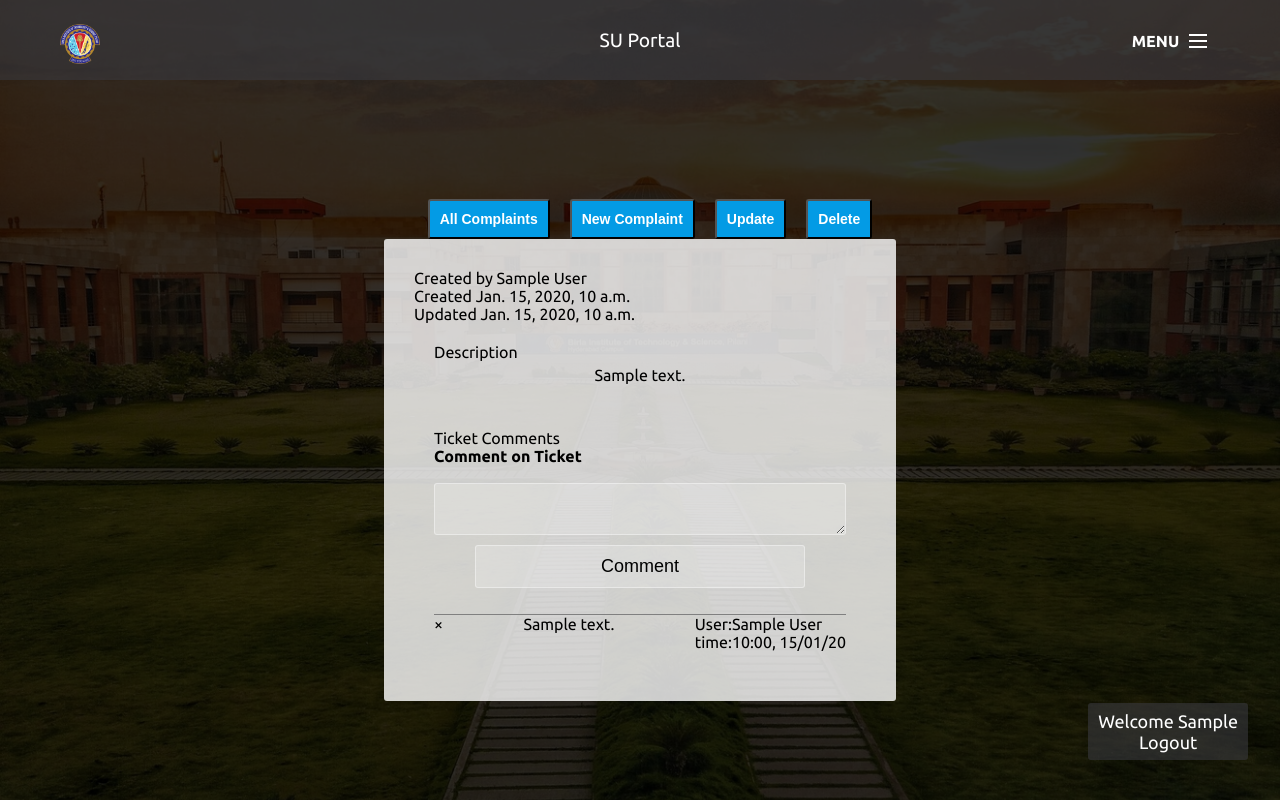
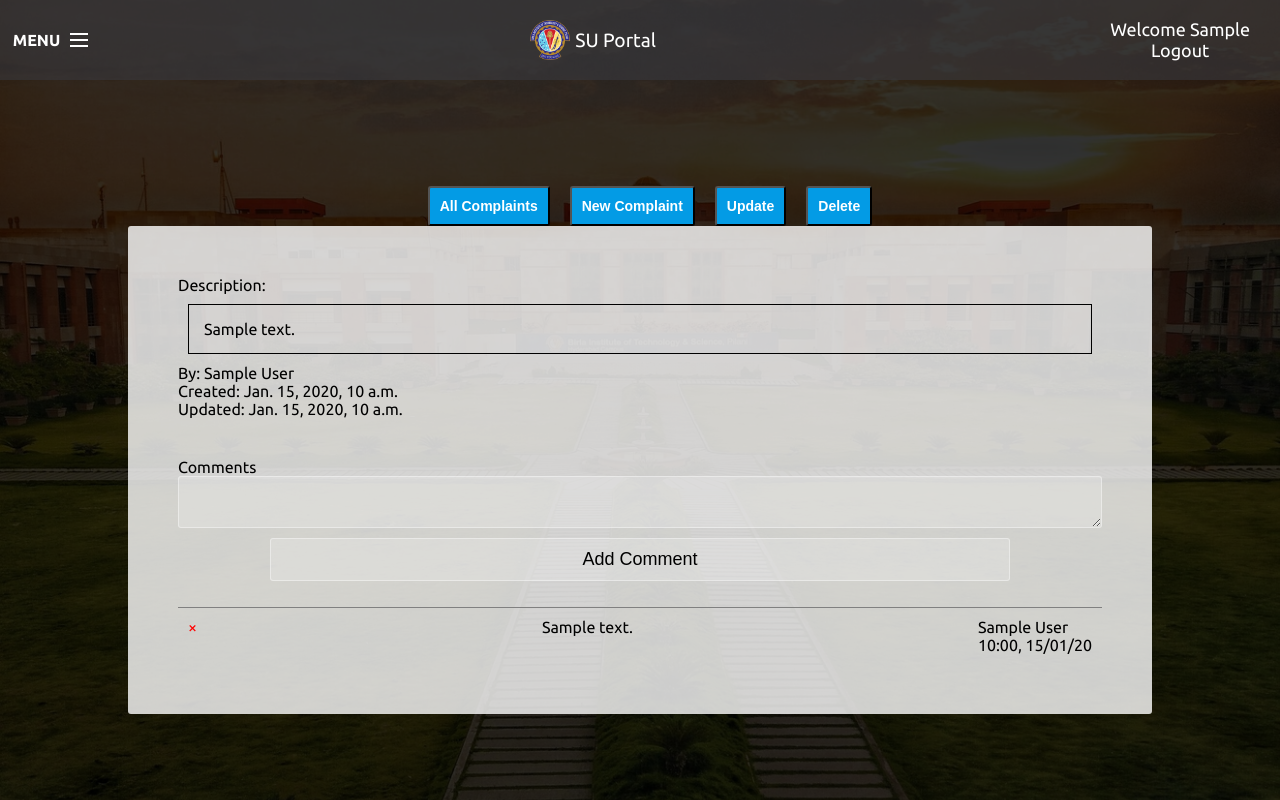
Before and after one commit to bits-su/SU-Portal, a Django app: page /tickets/view/1/ in a window 1280 px wide. Run offline with Django 3.2, Linux system fonts and the light colour scheme; a user stored in the database is signed in; tables that the repository leaves empty hold one stand-in row (values such as "Sample post"); some libraries are stand-ins or nearby versions.

Commit message:
front: fix menu position and complaints ui

```diff
--- a/app/static/app/stylesheets/home.css
+++ b/app/static/app/stylesheets/home.css
@@ -98,6 +98,8 @@ Main components
     z-index: 0;
     display: flex;
     justify-content: center;
+    flex-direction: column;
+    align-items: center;
 }
 #main-wrapper {
     max-height: 100vh;
@@ -163,7 +165,7 @@ Main components
     display: flex;
     flex-direction: row;
     align-items: center;
-    justify-content: center;
+    justify-content: space-between;
 }
 @media only screen and (min-width: 768px) {
     .cd-header {
@@ -186,20 +188,16 @@ Main components
 .no-js .cd-blurred-bg {
     display: none;
 }
-
-#cd-logo {
-    position: absolute;
-    left: 10px;
-    top: 8px;
-    width: 100px;
-    height: 32px;
-}
 #cd-logo img {
     display: block;
+    margin: 5px;
 }
 #title {
     font-size: 1.2em;
     color: white;
+    display: flex;
+    flex-direction: row;
+    align-items: center;
 }
 @media only screen and (min-width: 768px) {
     #cd-logo {
@@ -219,8 +217,7 @@ Main components
 
 .cd-menu-trigger {
     display: inline-block;
-    position: absolute;
-    right: 0;
+    left: 0;
     top: 0;
     height: 50px;
     line-height: 50px;
@@ -345,7 +342,7 @@ Main components
 #main-nav .cd-close-menu {
     position: absolute;
     top: 0;
-    right: 0;
+    left: 0;
     display: inline-block;
     width: 40px;
     height: 40px;
@@ -458,18 +455,13 @@ li.multi > a {
     z-index: -1;
 }
 #login {
-	position: fixed;
-	color: white;
-	bottom: 5%;
-	right: 2.5%;
 	text-align: center;
 	font-size: 18px;
 	font-size: 1.125rem;
 	color: #ffffff;
 	z-index: 2;
-	background-color: rgba(58, 57, 63, 0.6);
 	border-radius: 3px;
-	padding: 7.5px 10px;
+    margin: 30px;
 }
 .complaints-block {
     border-radius:20px;
--- a/app/static/app/stylesheets/simpleview.css
+++ b/app/static/app/stylesheets/simpleview.css
@@ -32,8 +32,9 @@
     color:black;
     display: flex;
     flex-direction: column;
-    justify-content: center;
     align-items: center;
+    width: 100vw;
+    overflow: scroll;
 }
 .hidden{
     display:none;
@@ -56,9 +57,10 @@
     display:flex;
     flex-direction: row;
     justify-content: space-between;
+    padding: 10px;
 }
 .delete-comment-view > a{
-    color:black;
+    color:red;
 }
 .add-comment-view{
     padding-bottom:1em;
@@ -66,7 +68,6 @@
 }
 .form-update{
     font-size:2em;
-    color:black;
 }
 #create-ticket-button > a {
     background-color: #039be5;
@@ -148,14 +149,13 @@ textarea,input {
 }
 .ticket-created-view {
     display: flex;
-    flex-direction: column;
-    justify-content: center;
+    flex-direction: row;
 }
 #info-container {
     background-color: rgba(255,255,255,0.8);
     padding: 30px;
     border-radius: 3px;
-    width: 40vw;
+    width: 80vw;
 }
 label {
     color: black;
@@ -166,9 +166,11 @@ label {
     font-size: 1em !important;
 }
 #description-content-view {
-    text-align: center;
-    padding: 5px;
-
+	text-align: center;
+	padding: 15px;
+	border: 1px solid;
+	text-align: left;
+    margin: 10px;
 }
 #table-con {
     width: 100vw;
@@ -178,3 +180,17 @@ label {
     margin-top: 40px;
     border-radius: 3px;
 }
+.comment-text {
+    max-width: 40vw;
+}
+#create-ticket-div-update {
+    display: flex;
+    flex-direction: column;
+}
+#up-wrapper {
+	display: flex;
+	flex-direction: column;
+	background-color: rgba(255,255,255,0.8);
+    width: 80vw;
+    border-radius: 3px;
+}
--- a/simpleticket/templates/view.html
+++ b/simpleticket/templates/view.html
@@ -29,7 +29,7 @@
 {% block content %}
 <div class="simple-view">
     <div id="create-ticket-div" class="container">
-        <div class="col-md-6 ticket-view">
+        <div class="ticket-view">
             <button id="view-all-button" class="top-button submit btn ticket-button">All Complaints</button>
             <button id="create-ticket-button" class="top-button submit btn btn-success ticket-button">New Complaint</button>
             <!-- <button id="view-my-complaints-button" class="btn">View My Complaints</button> -->
@@ -95,10 +95,6 @@
                 </div>
             </div>
             <div class="col-md-5 ticket-created-view">
-                <div id="created_by">
-                    <!-- <label>Created by</label> <a href="/tickets/?created_by={{ ticket.assigned_to.id }}">{{ ticket.created_by.username }}</a> -->
-                    <label>Created by</label> {{ ticket.created_by.first_name }} {{ ticket.created_by.last_name }}
-                </div>
 
                 <div id="assigned_to" class="hidden">
                     {% if ticket.assigned_to %}
@@ -107,24 +103,23 @@
                         <label>Assigned to</label> Unassigned
                     {% endif %}
                 </div>
-                <div class="ticket-time-view">
-                    <div id="created">
-                        <label>Created</label> {{ ticket.creation_time }}
-                    </div>
-
-                    <div id="updated">
-                        <label>Updated</label> {{ ticket.update_time }}
-                    </div>
-                </div>
             </div>
         </div>
 
         <div class="row contents-view">
             <div class="col-md-2 description-view">
-                <label>Description</label>
+                <label>Description:</label>
             </div>
             <div id="description-content-view" class="col-md-10">
                 {{ ticket.desc|safe }}
+            </div>
+            <label>By:</label> {{ ticket.created_by.first_name }} {{ ticket.created_by.last_name }}
+            <div id="created">
+                <label>Created: </label> {{ ticket.creation_time }}
+            </div>
+
+            <div id="updated">
+                <label>Updated: </label> {{ ticket.update_time }}
             </div>
         </div>
 
@@ -145,9 +140,8 @@
         </div>
 
         <div class="ticket-comments-view">
-                <p>Ticket Comments</p>
+                <p>Comments</p>
                 <div class="add-comment-view">
-                        <h4>Comment on Ticket</h4><br>
                         <form method="POST" action="/tickets/submit_comment/{{ ticket.id }}/">
                             {% csrf_token %}
                             <div class="row">
@@ -169,7 +163,7 @@
                                     </div>
                                 </div>
                             </div>
-                            <input id="submit-comment" type="submit" class="btn btn-primary btn-lg" value="Comment" />
+                            <input id="submit-comment" type="submit" class="btn btn-primary btn-lg" value="Add Comment" />
                         </form>
                     </div>
                 {% for comment in ticket_comments.object_list %}
@@ -180,9 +174,9 @@
                         <div class="col-md-9 comment-text">{{ comment.text|safe|linebreaksbr }}</div>
                         <div class=" col-md-3 comment-info ticket-comment-details-view">
                             <!-- <div class="commenter"><label>User:</label><a href="/tickets/?created_by=1">{{ comment.commenter.username }}</a></div> -->
-                            <div class="commenter"><label>User:</label>{{ comment.commenter.first_name }} {{ comment.commenter.last_name }}</div>
-                            <div class="update-time"><label>time:</label>{{ comment.update_time|date:"H:i, d/m/y" }}</div>
-                            <div class="time-logged hidden"><label>Time Logged</label>{{ comment.time_logged }} hours</div>
+                            <div class="commenter">{{ comment.commenter.first_name }} {{ comment.commenter.last_name }}</div>
+                            <div class="update-time">{{ comment.update_time|date:"H:i, d/m/y" }}</div>
+                            <div class="time-logged hidden">{{ comment.time_logged }} hours</div>
                         </div>
                     </div>
                 {% endfor %}
--- a/templates/base.html
+++ b/templates/base.html
@@ -25,25 +25,28 @@
                 <div id="blur-it-all">
                 </div>
                 <header class="cd-header">
-                    <div id="cd-logo"><a href="/"><img src="{% static "app/logo.png" %}" alt="Logo" style="height:40px;"></a></div>
+                    <a class="cd-menu-trigger" href="#main-nav">Menu<span></span></a>
+                    <!-- <div id="cd-logo"><a href="/"><img src="{% static "app/logo.png" %}" alt="Logo" style="height:40px;"></a></div> -->
                     <div id="title">
+                        <div id="cd-logo"><a href="/"><img src="{% static "app/logo.png" %}" alt="Logo" style="height:40px;"></a></div>
                         <a href="/">SU Portal</a>
                     </div>
-                    <a class="cd-menu-trigger" href="#main-nav">Menu<span></span></a>
+
+                    <div id="login">
+                        {% if request.user.username %}
+                        <p> Welcome {{request.user.first_name}}</p>
+                        <a href="/logout">Logout</a>
+                        {% else %}
+                        <a href="/login">Login</a>
+                        {% endif %}
+                    </div>
                 </header>
                 <div class="cd-blurred-bg"></div>
             </section>
         </main>
 
     <div class="cd-shadow-layer"></div>
-    <div id="login">
-        {% if request.user.username %}
-        <p> Welcome {{request.user.first_name}}</p>
-        <a href="/logout">Logout</a>
-        {% else %}
-        <a href="/login">Login</a>
-        {% endif %}
-    </div>
+
     <div id="main-nav">
         <ul>
             <li><a href="/aboutus"><span>About Us</span></a></li>
```
Also changed, not shown: simpleticket/templates/update.html (+8 -5 lines).
